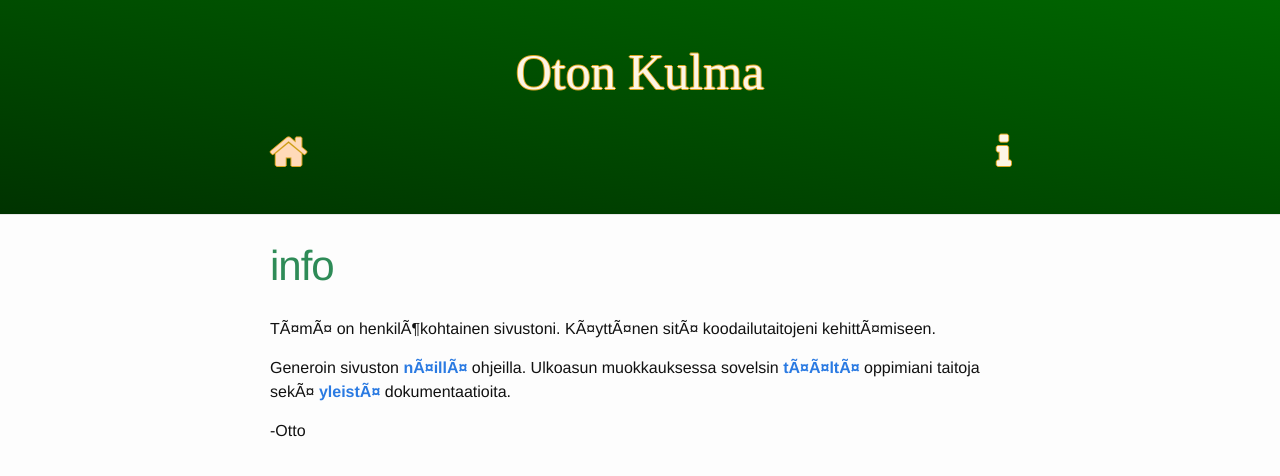
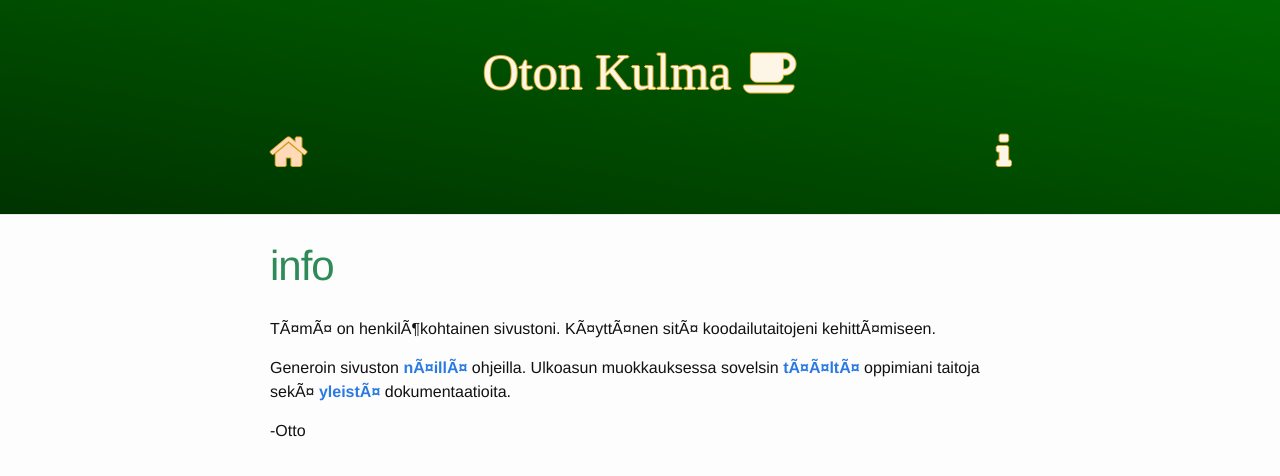
Before and after one commit to OttoKannisto/ok, a Jekyll site: the page built from about.md, in a window 1280 px wide. Shown: the top 476 px of the page. Built offline with Jekyll 4.4.1, drawn with Linux system fonts in a browser that asks for light colours; nearby versions of some CDN libraries; some web fonts are replaced.

Commit message:
kahvikuppi

```diff
--- a/_includes/header.html
+++ b/_includes/header.html
@@ -1,7 +1,7 @@
 <header class="site-header" role="banner">
 
  <div class="site-name">
-          <h1>Oton Kulma</h1>
+          <h1>Oton Kulma <i class="fa fa-coffee" aria-hidden="true"></i></h1>
   </div>
 
   <div class="wrapper">
```
